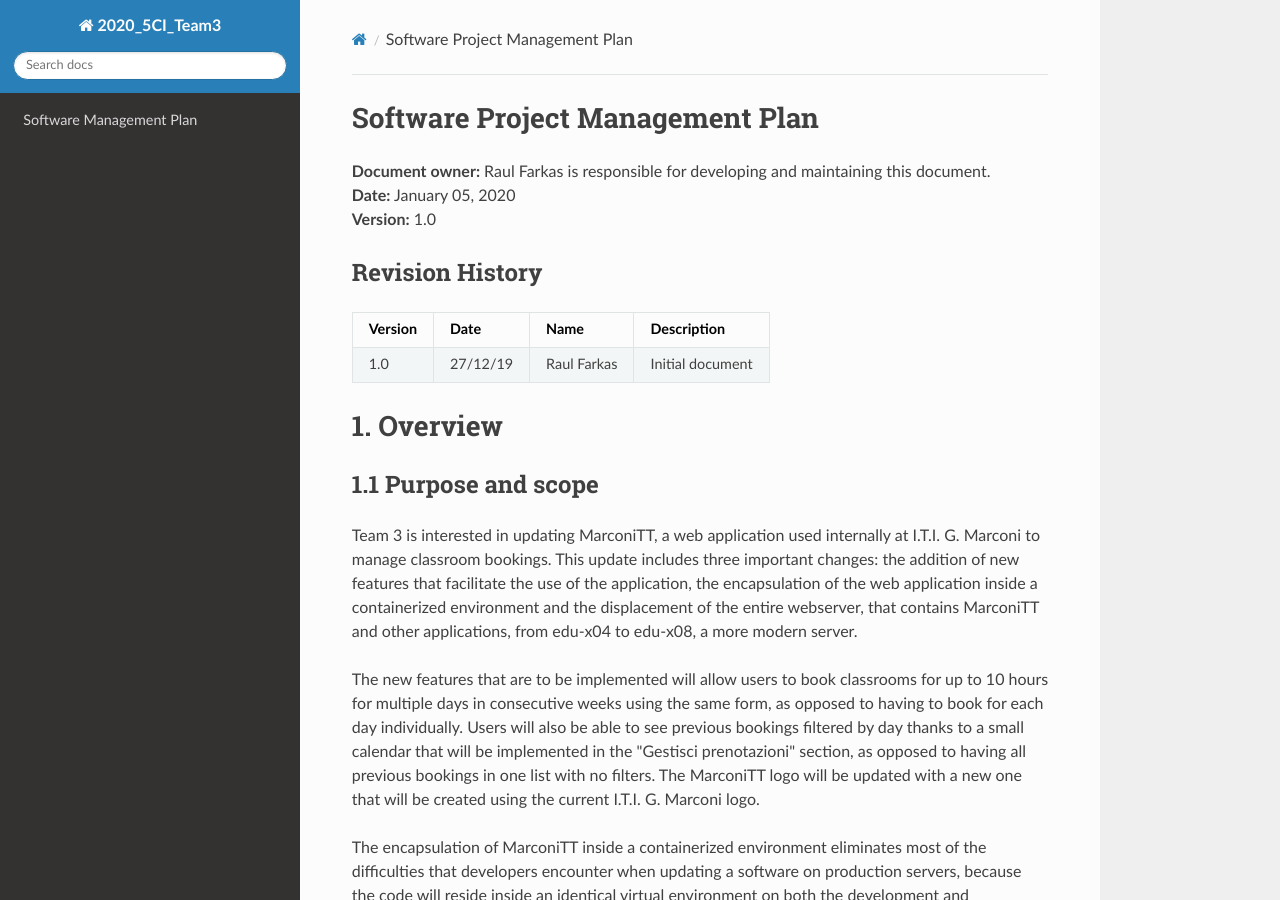
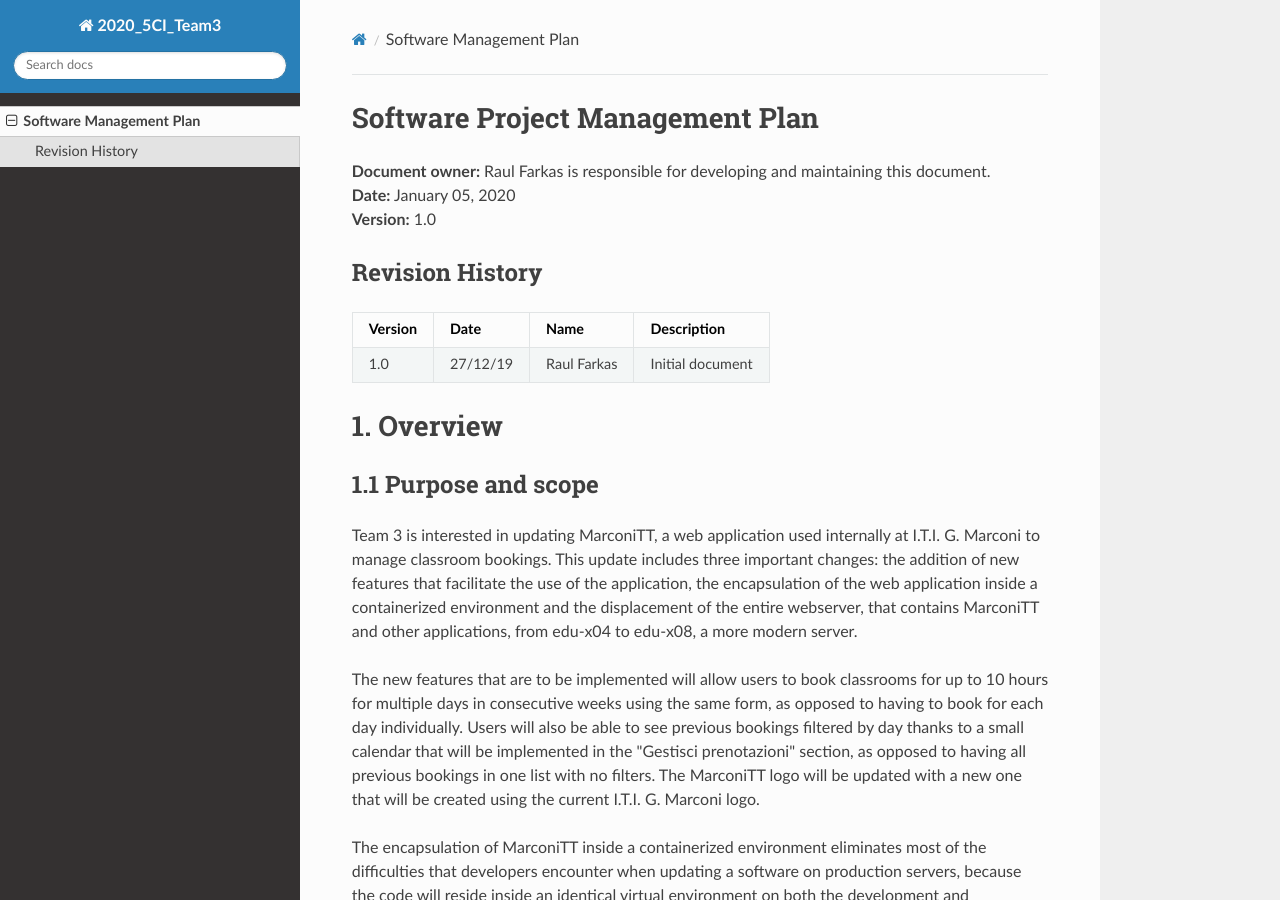
Before and after one commit to TrackyRaul/2020_5CI__team3_Farkas, an MkDocs documentation site: the page built from docs/software_management_plan.md, in a window 1280 px wide and 900 px high. Built offline with MkDocs 1.6.1, drawn with Linux system fonts in a browser that asks for light colours; nearby versions of some CDN libraries.

```diff
--- a/mkdocs.yml
+++ b/mkdocs.yml
@@ -1,7 +1,7 @@
 site_name: 2020_5CI_Team3
 nav:
 
-    - 'Software Management Plan': 'Software Management Plan.md'
+    - 'Software Management Plan': 'software_management_plan.md'
 theme:
     name: readthedocs
 
```
